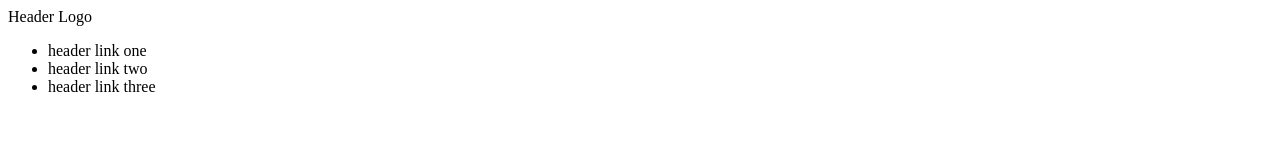
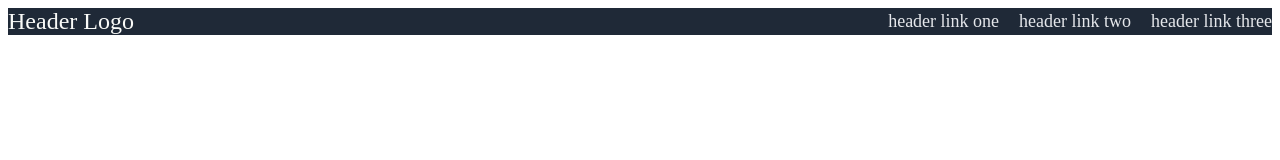
Before and after one commit to marksouthern3/awesome-website, a plain HTML site: page index.html in a window 1280 px wide. Drawn offline with Linux system fonts and the light colour scheme.

Commit message:
Add colors and font sizes to style.css

```diff
--- a/index.html
+++ b/index.html
@@ -8,16 +8,16 @@
     <link rel="stylesheet" href="./style.css">
 </head>
 <body>
-    <div class="header">
-        <div>Header Logo</div>
-        <ul>
-            <li>header link one</li>
-            <li>header link two</li>
-            <li>header link three</li>
+    <div class="header dark-background">
+        <div class="header-logo-text">Header Logo</div>
+        <ul class="header-list">
+            <li class="header-link-text">header link one</li>
+            <li class="header-link-text">header link two</li>
+            <li class="header-link-text">header link three</li>
         </ul>
     </div>
 
-    <div class="section-one">
+    <div class="hero">
 
     </div>
 
@@ -25,7 +25,7 @@
 
     </div>
 
-    <div class="section-three">
+    <div class="quote">
 
     </div>
 
--- a/style.css
+++ b/style.css
@@ -0,0 +1,61 @@
+/* colours and font styles */
+
+.header,
+.footer,
+.hero {
+    background-color: #1F2937;
+}
+
+.hero-main-text {
+    font-size: 48px;
+    font-weight: bolder;
+    color: #F9FAF8;
+}
+
+.header-link-text,
+.hero-secondary-text {
+    font-size: 18px;
+    color: #E5E7EB;
+}
+
+.header-logo-text {
+    font-size: 24px;
+    color: #F9FAF8;
+}
+
+.button,
+.call-to-action {
+    background-color: #3882F6;
+}
+
+.information-header-text {
+    font-size: 36px;
+    font-weight: bolder;
+    color: #1F2927;
+}
+
+.quote {
+    background-color: #E5E7EB;
+}
+
+.quote-text {
+    font-size: 36px;
+    color: #1F2937;
+    /*light italic?*/
+}
+
+/* --------------------------------------- */
+
+.header-list {
+    list-style: none;
+    display: flex;
+    gap: 20px;
+    margin: 0;
+    padding: 0;
+}
+
+.header {
+    display: flex;
+    align-items: center;
+    justify-content: space-between;
+}
```
